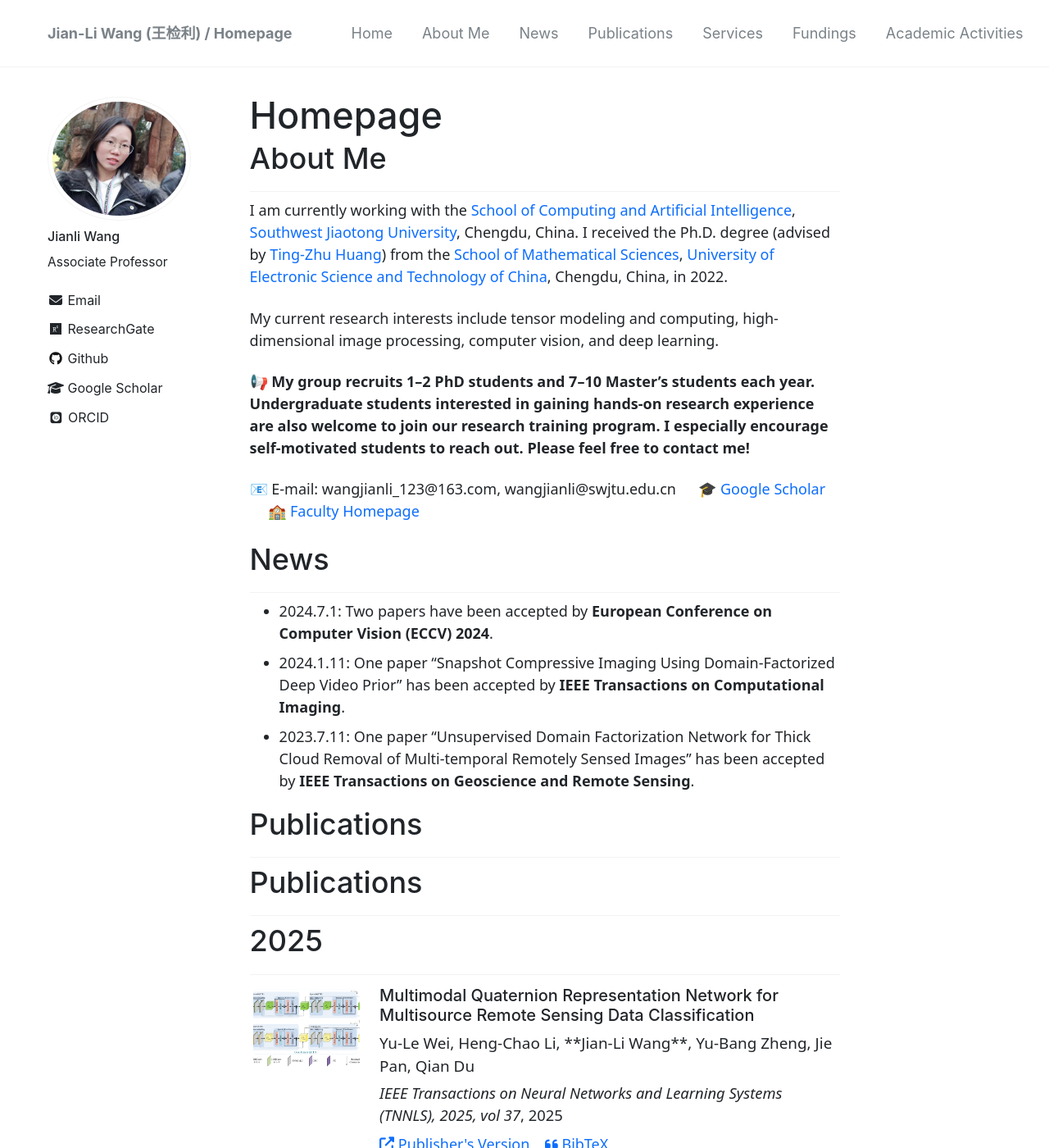
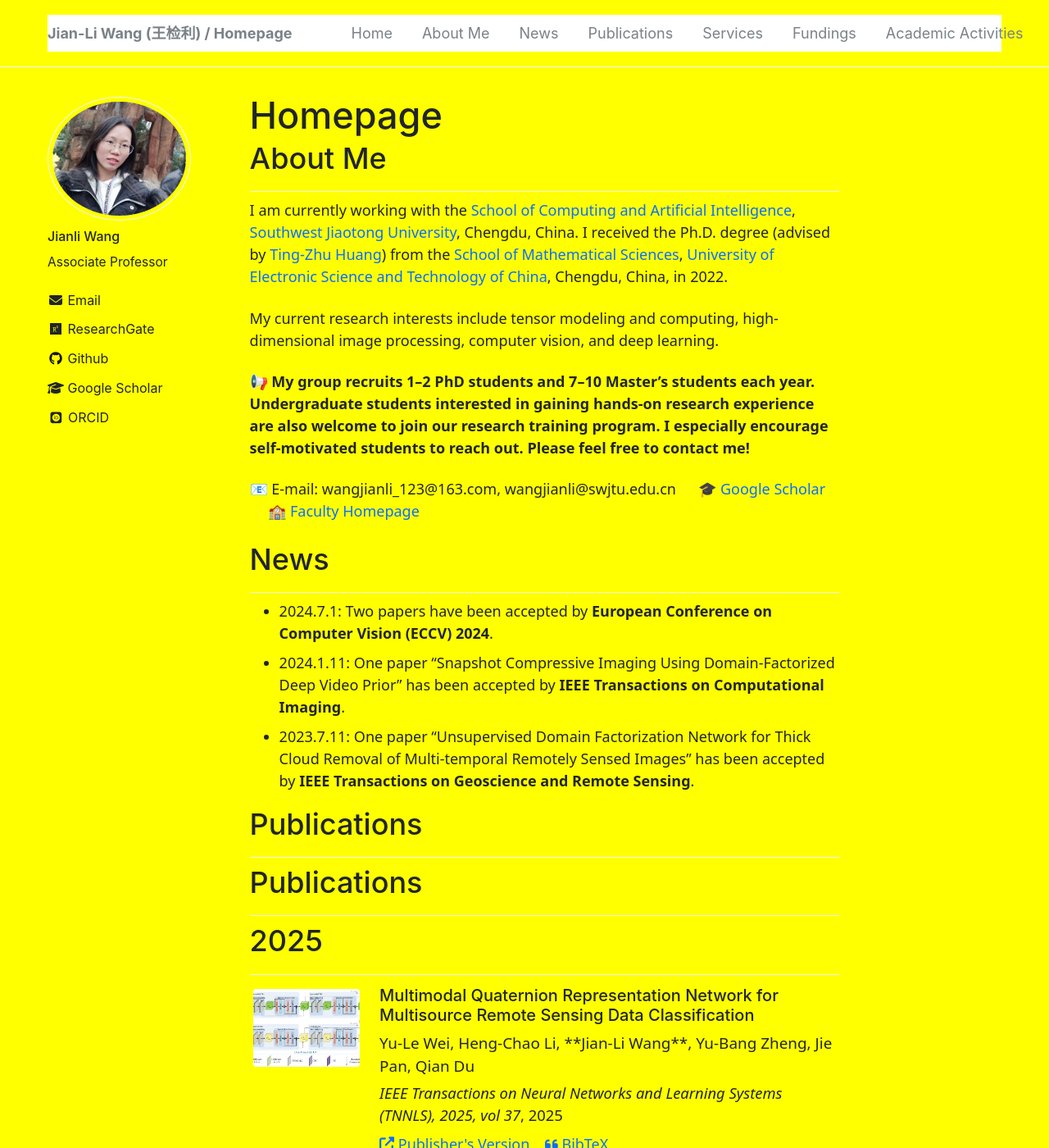
Before and after one commit to wangjianli123/wangjianli123.github.io, a Jekyll site: the page built from _pages/index.md, in a window 1280 px wide and 1400 px high. Shown: the whole window at 82% size. Built offline with Jekyll 4.4.1, drawn with Linux system fonts in a browser that asks for light colours; nearby versions of some CDN libraries; some web fonts are replaced; comment, search, counter and statistics services are not loaded.

Commit message:
Update main.scss

```diff
--- a/assets/css/main.scss
+++ b/assets/css/main.scss
@@ -110,3 +110,6 @@
 .layout--single .page__content {
   max-width: none !important;
 }
+body {
+  background: yellow !important;
+}
```
